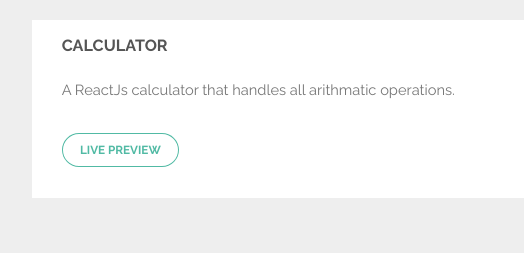
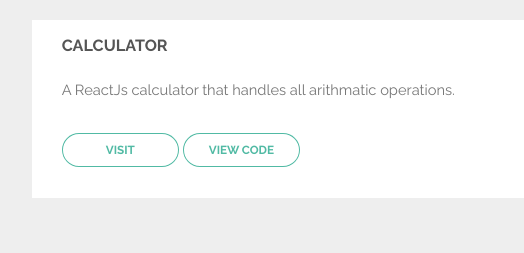
Before and after one commit to KDlamini/Personal-Portfolio, a plain HTML site: page index.html in a window 1280 px wide. Shown: the part 1200-1453 px from the top of the page, 131-655 px from the left. Drawn offline with Linux system fonts and the light colour scheme; a script that the page names is missing.

Commit message:
Added a deployed react calculator

```diff
--- a/index.html
+++ b/index.html
@@ -82,7 +82,8 @@
 							<p>A ReactJs calculator that handles all arithmatic operations.</p>
 							<ul class="actions">
 								<li>
-									<a href="https://codepen.io/KDlamini/pen/agKZNR" class="button alt" target="_blank">Live Preview</a>
+									<a href="https://calculator-react02.netlify.app/" class="button alt" target="_blank">Visit</a>
+									<a href="https://github.com/KDlamini/calculator_react" class="button alt" target="_blank">View Code</a>
 								</li>
 							</ul>
 						</div>
```
